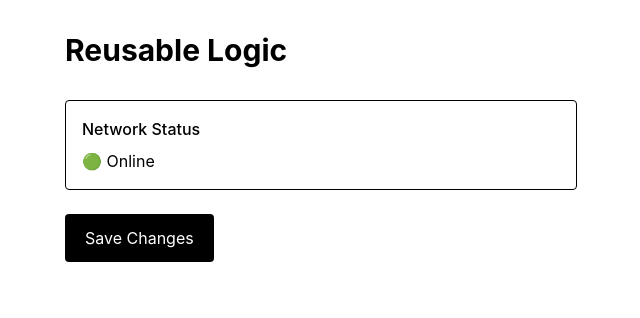
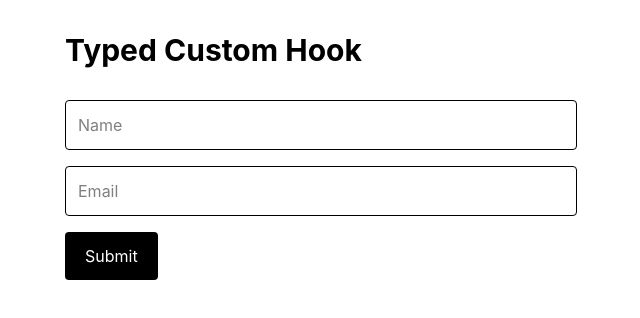
Before and after one commit to foysaliio/React-Mastery-Journey, a React (Vite) app: page / in a window 1280 px wide. Shown: the top 318 px of the page, without its empty margins (319-959 px from the left). Built offline with nearby package versions, Linux system fonts and the light colour scheme.

Commit message:
feat(react): build type-safe custom input hook

```diff
--- a/src/App.tsx
+++ b/src/App.tsx
@@ -1,16 +1,47 @@
-import NetworkStatus from "./components/NetworkStatus";
-
-import SaveButton from "./components/SaveButton";
+import { useInput } from "./hooks/useInput";
 
 export default function App() {
+  const name = useInput();
+  const email = useInput();
+
+  function handleSubmit() {
+    console.log({
+      name: name.value,
+      email: email.value,
+    });
+
+    name.reset();
+    email.reset();
+  }
+
   return (
     <main className="mx-auto max-w-xl p-8">
-      <h1 className="text-3xl font-bold">Reusable Logic</h1>
+      <h1 className="text-3xl font-bold">Typed Custom Hook</h1>
 
-      <div className="mt-8 space-y-6">
-        <NetworkStatus />
+      <div className="mt-8 space-y-4">
+        <input
+          type="text"
+          placeholder="Name"
+          value={name.value}
+          onChange={name.onChange}
+          className="w-full rounded border p-3"
+        />
 
-        <SaveButton />
+        <input
+          type="email"
+          placeholder="Email"
+          value={email.value}
+          onChange={email.onChange}
+          className="w-full rounded border p-3"
+        />
+
+        <button
+          type="button"
+          onClick={handleSubmit}
+          className="rounded bg-black px-5 py-3 text-white"
+        >
+          Submit
+        </button>
       </div>
     </main>
   );
--- a/src/components/NetworkStatus.tsx
+++ /dev/null
@@ -1,13 +0,0 @@
-import { useOnlineStatus } from "../hooks/useOnlineStatus";
-
-export default function NetworkStatus() {
-  const isOnline = useOnlineStatus();
-
-  return (
-    <div className="rounded border p-4">
-      <p className="font-medium">Network Status</p>
-
-      <p className="mt-2">{isOnline ? "🟢 Online" : "🔴 Offline"}</p>
-    </div>
-  );
-}
--- a/src/components/SaveButton.tsx
+++ /dev/null
@@ -1,17 +0,0 @@
-import { useOnlineStatus } from "../hooks/useOnlineStatus";
-
-export default function SaveButton() {
-  const isOnline = useOnlineStatus();
-
-  return (
-    <button
-      type="button"
-      disabled={!isOnline}
-      className="rounded bg-black px-5 py-3
-        text-white disabled:cursor-not-allowed
-        disabled:opacity-40"
-    >
-      {isOnline ? "Save Changes" : "Waiting for Network"}
-    </button>
-  );
-}
--- /dev/null
+++ b/src/hooks/useInput.ts
@@ -0,0 +1,25 @@
+import { useState, type ChangeEvent } from "react";
+
+type UseInputReturn = {
+  value: string;
+  onChange: (event: ChangeEvent<HTMLInputElement>) => void;
+  reset: () => void;
+};
+
+export function useInput(initialValue = ""): UseInputReturn {
+  const [value, setValue] = useState<string>(initialValue);
+
+  function onChange(event: ChangeEvent<HTMLInputElement>) {
+    setValue(event.target.value);
+  }
+
+  function reset() {
+    setValue("");
+  }
+
+  return {
+    value,
+    onChange,
+    reset,
+  };
+}
```
